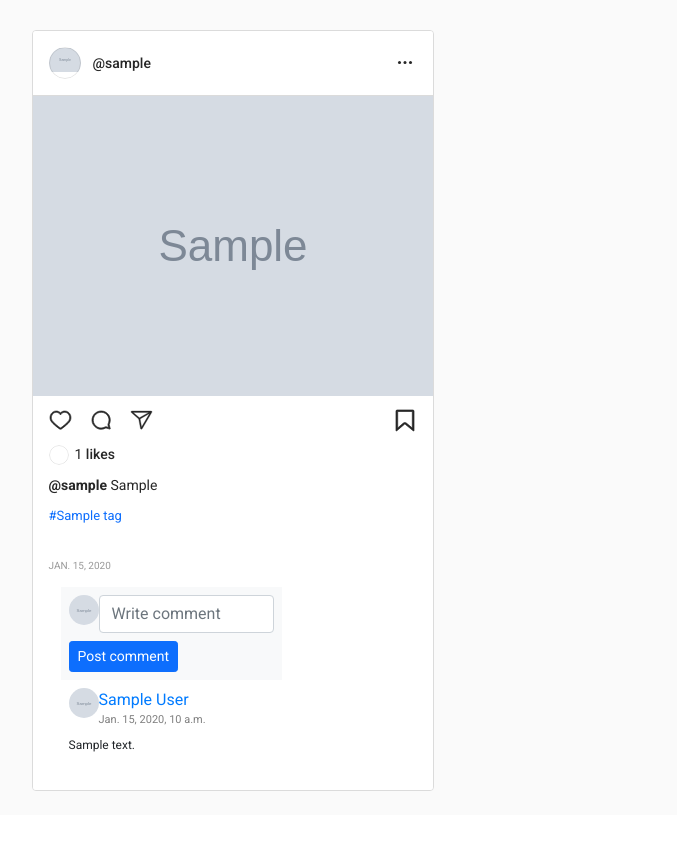
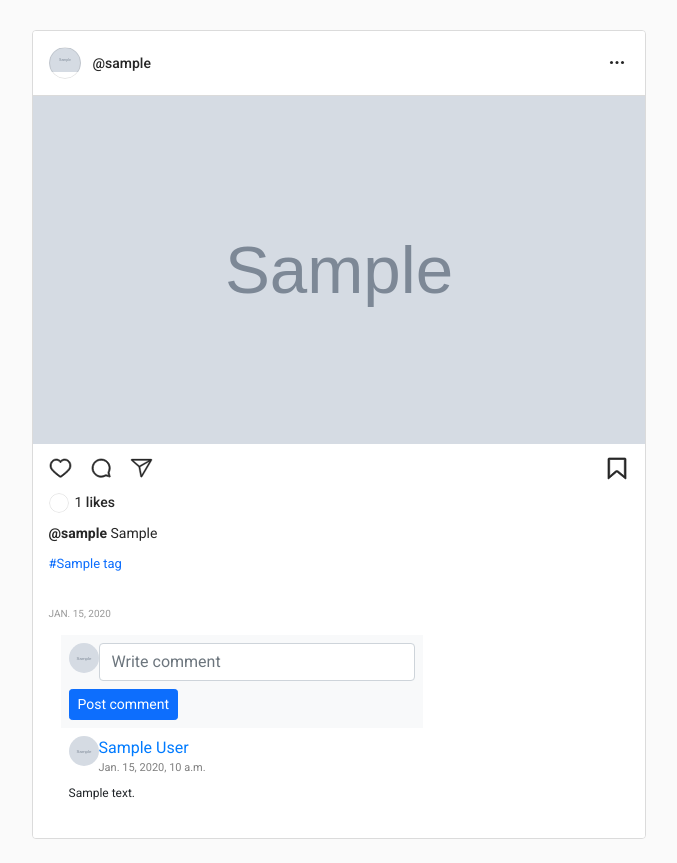
Before and after one commit to Alirezahn1/Instagram, a Django app: page /00000000-0000-0000-0000-000000000001 in a window 1280 px wide. Shown: the part 54-917 px from the top of the page, without its empty margins (141-818 px from the left). Before the commit the page ends 869 px from the top, so only its background shows below. Run offline with Django 4.2, Linux system fonts and the light colour scheme; the first user in the database is signed in; tables that the repository leaves empty hold one stand-in row (Sample ...); some libraries are stand-ins or nearby versions.

Commit message:
fix post detail template

```diff
--- a/templates/base/home.html
+++ b/templates/base/home.html
@@ -140,9 +140,8 @@
 
                         <div class="post__content">
                             <div class="post__medias">
-                                <a href="{% url 'post-details' post.id %}"><img class="post__media" src="{{ post.picture.url }}" alt="Post Content" style="width: 700px; height: 348px; object-fit: cover;"></a>
-<!--                                <img class="post__media" src="{% static 'assets1/insta-clone.png' %}" alt="Post Content">-->
-<!--                                <img class="post__media" src="{% static 'assets1/insta-clone.png' %}" alt="Post Content">-->
+                                <a href="{% url 'posts:post-details' post.id %}"><img class="post__media" src="{{ post.picture.url }}" alt="Post Content" style="width: 700px; height: 348px; object-fit: cover;"></a>
+
                             </div>
                         </div>
 
@@ -177,7 +176,6 @@
                             <div class="post__infos">
                                 <div class="post__likes">
                                     <a href="#" class="post__likes-avatar">
-<!--                                        <img src="assets1/default-user.png" alt="User Picture">-->
                                     </a>
 
 <!--                                    <span>Liked by <a class="post__name&#45;&#45;underline" href="#">user123</a> and <a href="#">73 others</a></span>-->
--- a/templates/post/postdetail.html
+++ b/templates/post/postdetail.html
@@ -43,7 +43,7 @@
 </head>
     <main class="main-container">
         <section class="content-container">
-            <div class="contendt">
+            <div class="content">
 
 
                 <div class="posts">
@@ -68,7 +68,7 @@
 
                         <div class="post__content">
                             <div class="post__medias">
-                                <a href=""><img class="post__media" src="{{ post.picture.url }}" alt="Post Content" style="width:1000%; object-fit: contain;"></a><!--                                <img class="post__media" src="{% static 'assets1/insta-clone.png' %}" alt="Post Content">--><!--                                <img class="post__media" src="{% static 'assets1/insta-clone.png' %}" alt="Post Content">-->
+                                <a href=""><img class="post__media" src="{{ post.picture.url }}" alt="Post Content" style="width: 700px; height: 348px; object-fit: cover;" ></a>
                             </div>
                         </div>
 
```
Also changed, not shown: templates/base/header.html (+1 -1 lines).
